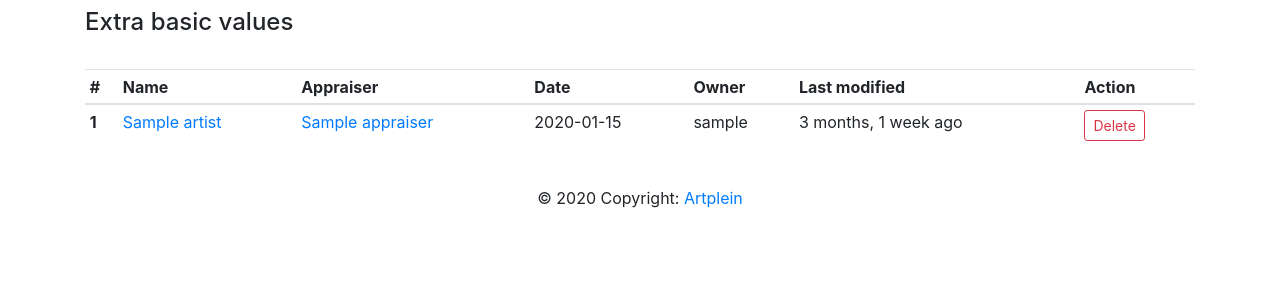
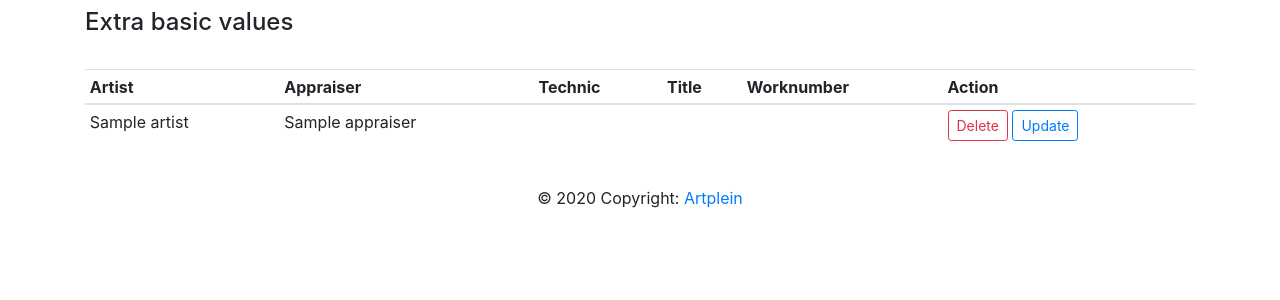
Before and after one commit to godjira-homless/artwork, a Django app: page /extra/ in a window 1280 px wide. Shown: the part 56-356 px from the top of the page. Run offline with Django 3.2, Linux system fonts and the light colour scheme; a user stored in the database is signed in; tables that the repository leaves empty hold one stand-in row (values such as "Sample post"); some libraries are stand-ins or nearby versions.

Commit message:
appraisers id problem + extras slug to id

```diff
--- a/extra/templates/extra_list.html
+++ b/extra/templates/extra_list.html
@@ -6,7 +6,12 @@
             <div class="col-sm">
             <h4>Extra basic values</h4>
             {% if items.count == 0 %}
-                <div class="col-sm">
+                <div class="col-sm mt-2">
+                    Owner: {{ item.owner }}
+                    Created: {{ item.create_date|date:"Y-m-d" }}
+                    Modified: {{ item.modify_date|timesince }} ago
+                </div>
+                <div class="col-sm mt-2">
                     <a href="{% url 'create_extra' %}">
                     <button class="btn btn-primary btn-sm">New extra artist</button>
                     </a>
@@ -20,12 +25,11 @@
     <table class="table table-hover table-sm">
         <thead>
         <tr>
-            <th scope="col">#</th>
-            <th scope="col">Name</th>
+            <th scope="col">Artist</th>
             <th scope="col">Appraiser</th>
-            <th scope="col">Date</th>
-            <th scope="col">Owner</th>
-            <th scope="col">Last modified</th>
+            <th scope="col">Technic</th>
+            <th scope="col">Title</th>
+            <th scope="col">Worknumber</th>
             <th scope="col">Action</th>
          </tr>
         </thead>
@@ -33,14 +37,14 @@
 
         {% for item in items %}
         <tr>
-            <th scope="row">{{ item.id }}</th>
-            <td><a href="{% url 'update_extra' item.slug %}">{{ item.artist }}</a></td>
-            <td><a href="{% url 'update_extra' item.slug %}">{{ item.appraiser }}</a></td>
-            <td>{{ item.create_date|date:"Y-m-d" }}</td>
-            <td>{{ item.owner }}</td>
-            <td data-toggle="tooltip" data-placement="top" title="{{ item.modify_date | timesince }} ago">{{ item.modify_date|timesince }} ago</td>
+            <td>{{ item.artist }}</td>
+            <td>{{ item.appraiser }}</td>
+            <td></td>
+            <td></td>
+            <td></td>
             <td>
-                <a class="btn btn-outline-danger btn-sm" href="{% url 'delete_extra' item.slug %}">Delete</a>
+                <a class="btn btn-outline-danger btn-sm" href="{% url 'delete_extra' item.id %}">Delete</a>
+                <a class="btn btn-outline-primary btn-sm" href="{% url 'update_extra' item.id %}">Update</a>
             </td>
         </tr>
         {% endfor %}
--- a/extra/urls.py
+++ b/extra/urls.py
@@ -7,8 +7,8 @@ urlpatterns = [
 
     path('', views.extra_list, name='extra_list'),
     path('create/', views.create_extra, name='create_extra'),
-    path('update/<slug:slug>', views.update_extra, name='update_extra'),
-    path('delete/<slug:slug>', views.delete_extra, name='delete_extra'),
+    path('update/<int:id>', views.update_extra, name='update_extra'),
+    path('delete/<int:id>', views.delete_extra, name='delete_extra'),
     # path('<slug:slug>', views.detail_lot, name='detail_lot'),
     path('auto_complete/', artview.auto_complete, name='auto_complete'),
     path('appraiser_complete/', appview.appraiser_complete, name='appraiser_complete'),
--- a/extra/views.py
+++ b/extra/views.py
@@ -34,11 +34,11 @@ def create_extra(request):
 
 
 @login_required
-def update_extra(request, slug):
-    only_the_owner = Extras.objects.filter(owner=request.user, slug=slug)
+def update_extra(request, id):
+    only_the_owner = Extras.objects.filter(owner=request.user, id=id)
     if not only_the_owner:
         return HttpResponseRedirect(reverse('extra_list'))
-    instance = get_object_or_404(Extras, slug=slug)
+    instance = get_object_or_404(Extras, id=id)
     fr = ExtrasForm(request.POST, instance=instance)
     aid = fr.initial['artist']
     if aid:
@@ -59,8 +59,8 @@ def update_extra(request, slug):
 
 
 @login_required
-def delete_extra(request, slug):
-    instance = get_object_or_404(Extras, slug=slug, owner=request.user)
+def delete_extra(request, id):
+    instance = get_object_or_404(Extras, id=id, owner=request.user)
     if instance:
         instance.delete()
         return HttpResponseRedirect(reverse('extra_list'))
```
